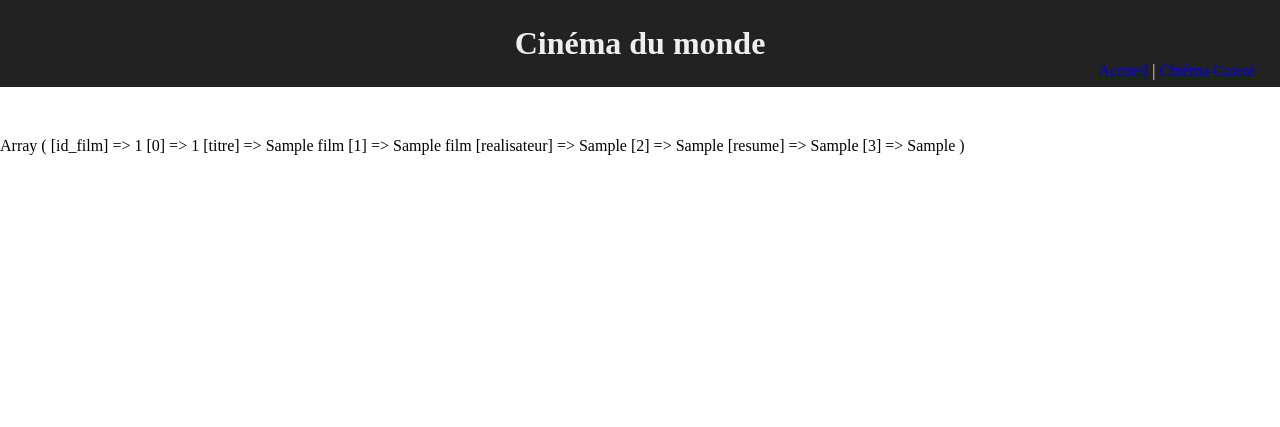
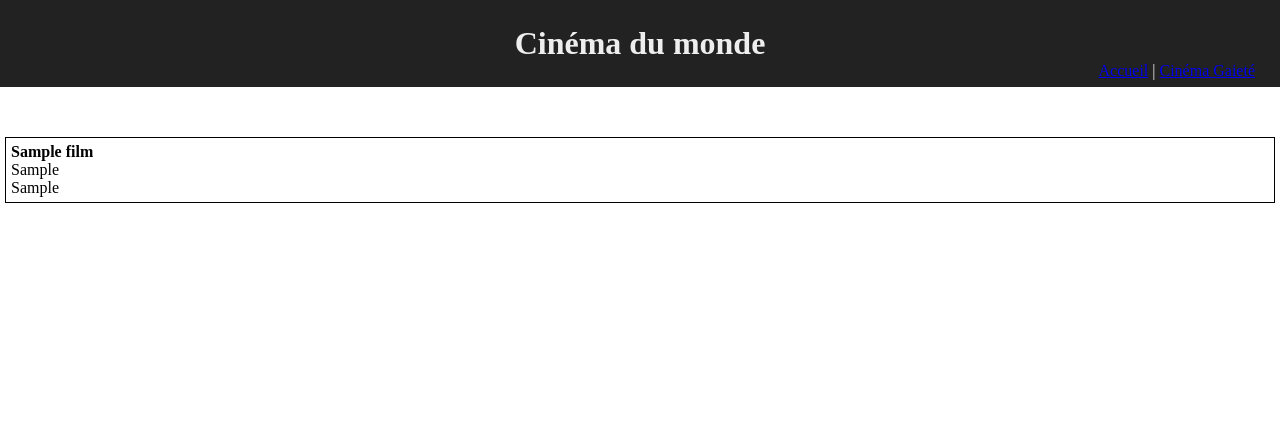
Before and after one commit to alexis35115/demo-structure-php, a PHP site: page / in a window 1280 px wide. Shown: the top 427 px of the page. Run offline with PHP 8.4, Linux system fonts and the light colour scheme; tables that the repository leaves empty or names only in its code hold one stand-in row (values such as "Sample post").

Commit message:
Utiliser les films récupérés pour les afficher dans la page index sous le format HTML

```diff
--- a/index.php
+++ b/index.php
@@ -13,12 +13,19 @@
 
     include "connexion.php";
 
-    $sth = $dbh->prepare("SELECT `id_film`, `titre`, `realisateur`, `resume` FROM `film`;");
+    $sth = $dbh->prepare("SELECT `titre`, `realisateur`, `resume` FROM `film`;");
     $sth->execute();
     $films = $sth->fetchAll();
 
     foreach ($films as $film) {
-        print_r($film);
+    ?>
+        <div class="liste-film espacement">
+            <h4><?=$film['titre']?></h4>
+            <span><?=$film['realisateur']?></span>
+            <p><?=$film['resume']?></p>
+        </div>
+
+    <?php
     }
 
     include "pied-page.php";
```
